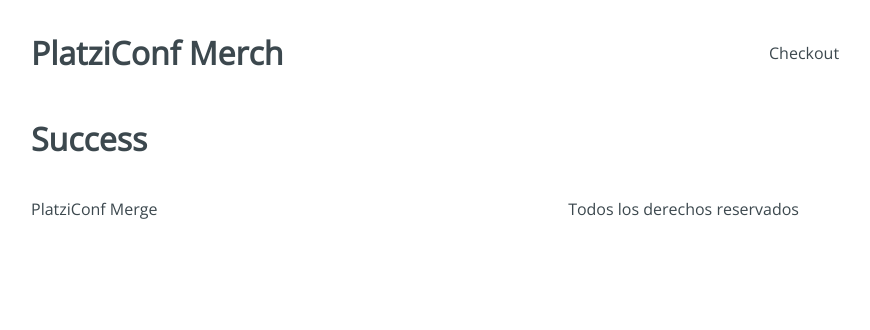
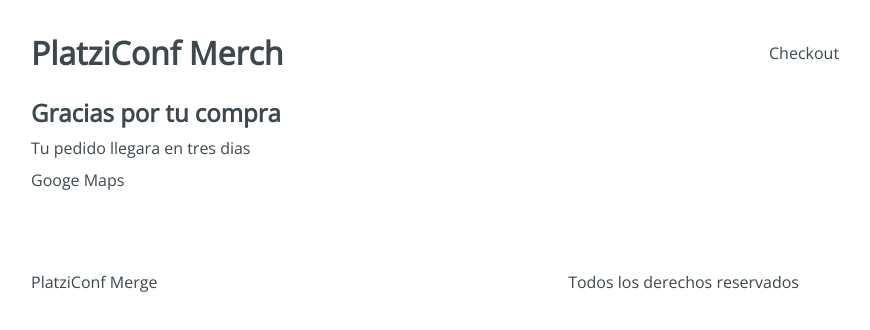
Before and after one commit to ablancoa/shop2, a React app: page /checkout/success in a window 1280 px wide. Shown: the top 330 px of the page, without its empty margins (225-1095 px from the left). Built offline with nearby package versions, Linux system fonts and the light colour scheme.

Commit message:
[UPDATE] maqutacion de la pagina success y payment

```diff
--- a/src/containers/Payment.jsx
+++ b/src/containers/Payment.jsx
@@ -1,7 +1,15 @@
-import React from 'react'
+import React from 'react';
+import '../styles/components/Payment.css'
 
 export default function Payment() {
   return (
-    <h1>Payment</h1>
+    <div className="Payment">
+      <div className="Payment-content">
+        <h3>Resumen del pedido:</h3>
+        <div className="Payment-button">
+          Boton de pago con paypal
+        </div>
+      </div>
+    </div>
   )
 }
--- a/src/containers/Success.jsx
+++ b/src/containers/Success.jsx
@@ -1,7 +1,16 @@
-import React from 'react'
+import React from 'react';
+import '../styles/components/Success.css'
 
 export default function Success() {
   return (
-    <h1>Success</h1>
+    <div className="Success">
+      <div className="Success-content">
+        <h2>Gracias por tu compra</h2>
+        <span>Tu pedido llegara en tres dias</span>
+        <div className="Success-map">
+          Googe Maps
+        </div>
+      </div>
+    </div>
   )
 }
--- a/src/routes/App.jsx
+++ b/src/routes/App.jsx
@@ -5,6 +5,7 @@
 } from "react-router-dom";
 import Home from '../containers/Home';
 import Checkout from '../containers/Checkout';
+import Payment from '../containers/Payment';
 import Information from '../containers/Information';
 import Success from '../containers/Success';
 import NotFound from '../containers/NotFound';
@@ -22,6 +23,10 @@
       element: (<Checkout />)
     },
     {
+      path: "checkout/payment",
+      element: (<Payment />)
+    },
+    {
       path: "checkout/success",
       element: (<Success />)
     },
```
